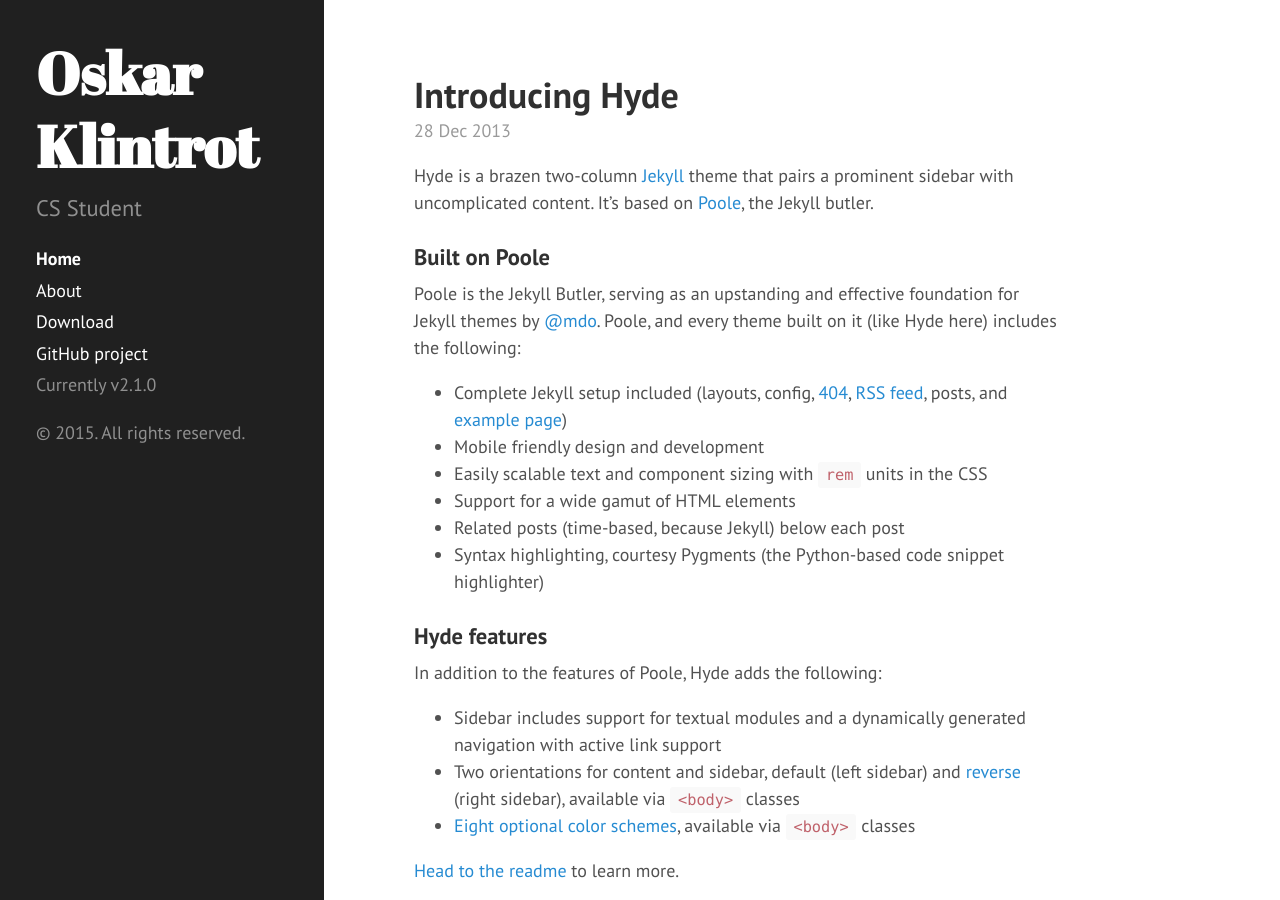
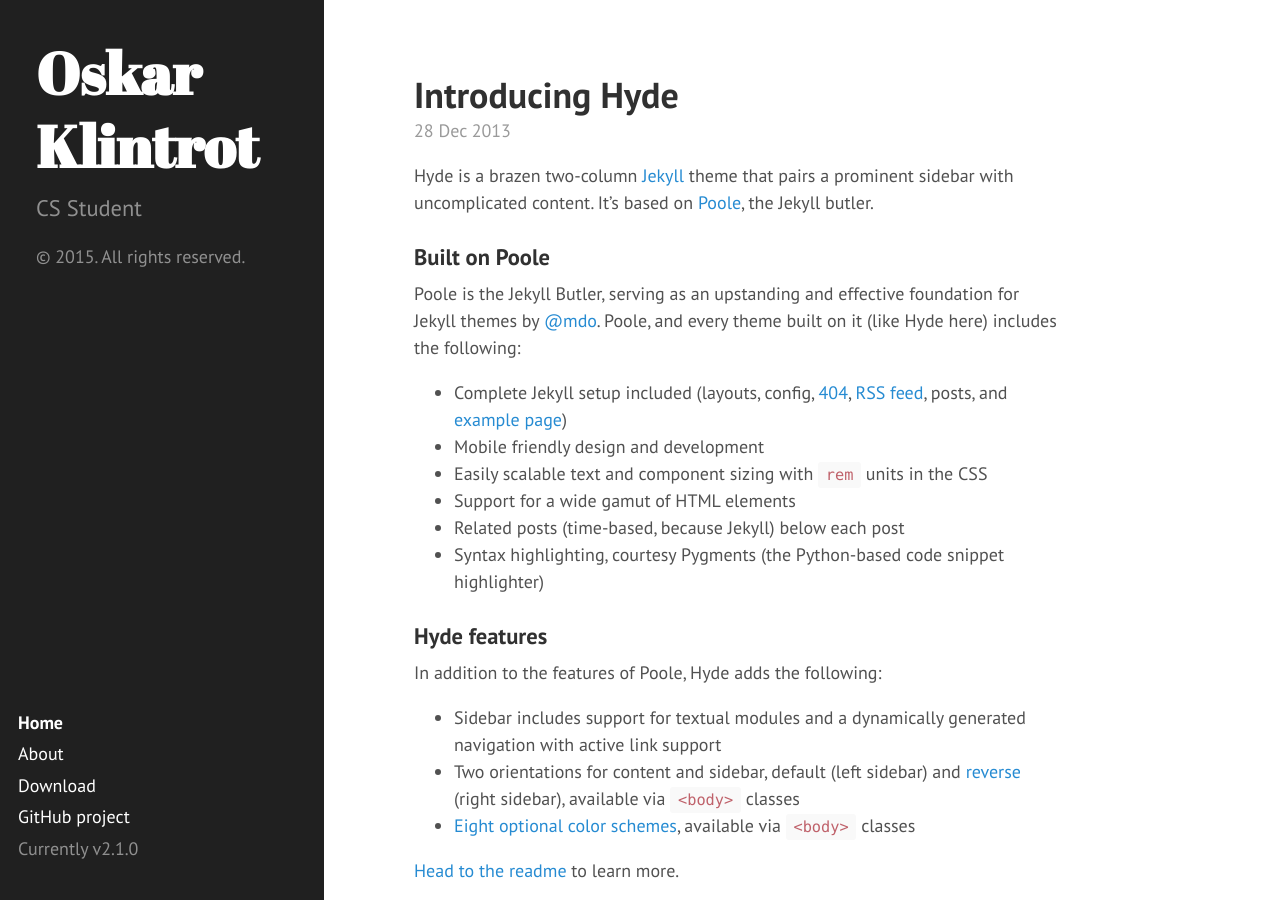
Before and after one commit to OskarKlintrotSkolarbeteWP14/2dv607.oskarklintrot.se, a Jekyll site: the page built from index.html, in a window 1280 px wide and 900 px high. Built offline with Jekyll 4.4.1, drawn with Linux system fonts in a browser that asks for light colours; Markdown is read by kramdown in place of the engine named in the settings; the list of posts is cut into pages by our own code.

Commit message:
Update sidebar.html

```diff
--- a/_includes/sidebar.html
+++ b/_includes/sidebar.html
@@ -9,8 +9,8 @@
       <p class="lead">{{ site.description }}</p>
     </div>
 
-    <nav class="sidebar-nav">
-      <a class="sidebar-nav-item{% if page.url == site.baseurl %} active{% endif %}" href="{{ site.baseurl }} sidebar-sticky">Home</a>
+    <nav class="sidebar-nav sidebar-sticky">
+      <a class="sidebar-nav-item{% if page.url == site.baseurl %} active{% endif %}" href="{{ site.baseurl }}">Home</a>
 
       {% comment %}
         The code below dynamically generates a sidebar nav of pages with
```
